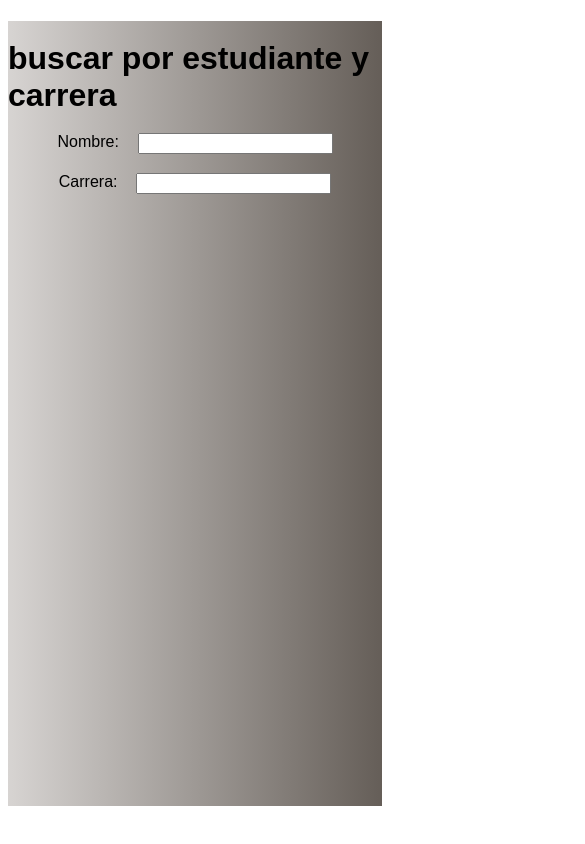
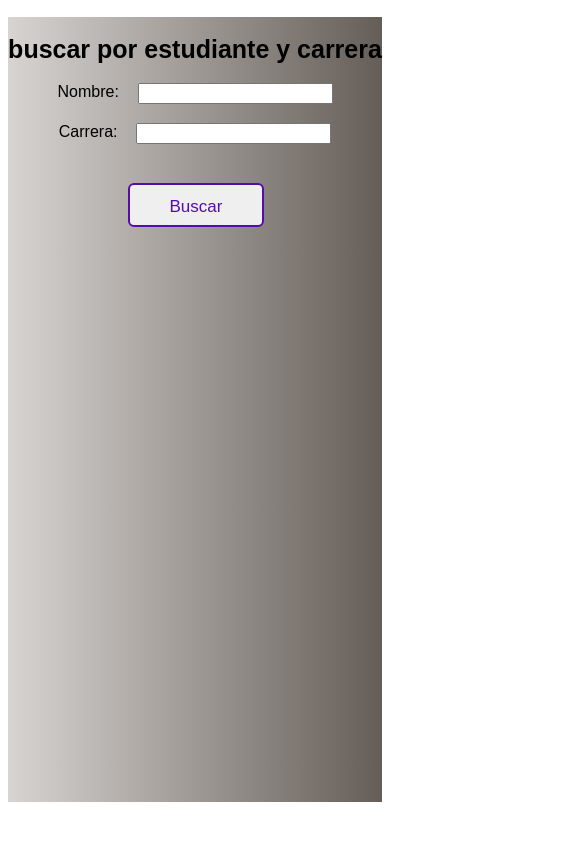
Before and after one commit to juanesGarcia/pruebasbanco-, a React (Vite) app: page / in a window 390 px wide. Shown: the top 844 px of the page, 585 px wide, since content can reach past the window. Built offline with nearby package versions, Linux system fonts and the light colour scheme; a web font is replaced by a local one.

Commit message:
agregando css para responsive

```diff
--- a/src/screens/App.css
+++ b/src/screens/App.css
@@ -114,3 +114,43 @@ button {
     margin-top: 10%;
     padding-bottom: 20%;
   }
+
+  .info{
+    display: flex;
+    justify-content: center;
+  }
+
+  .calificacion{
+    margin-left: 5%;
+  }
+  #calificacionPsicotecnica{
+    margin-left: 5%;
+  }
+  #calificacionLogica{
+    margin-left: 5%;
+  }
+  @media (max-width: 800px){
+    .button-borders{
+
+    margin-left: 100px;
+}
+
+.par{
+  display: flex;
+  justify-content: center;
+  margin-bottom: 5%;
+  padding-top: 5%;
+  font-size: 25px;
+}
+.calificacion{
+  margin-top: 20%;
+  margin-left: 2%;
+}
+.estudiante{
+  padding-left: 30%;
+}
+.ganador{
+  padding-left: 30%;
+}
+
+}
--- a/src/screens/Formulario.jsx
+++ b/src/screens/Formulario.jsx
@@ -103,10 +103,10 @@ function Formulario() {
         <div class="button-borders">
         <button>Buscar</button>
 </div>
-
-        {noEncontrado && <p className='no-result'>No se encontró ningún estudiante.</p>}
+       <div className='info'>
+       {noEncontrado && <p className='no-result'>No se encontró ningún estudiante.</p>}
         {estudianteEncontrado && (
-          <div>
+          <div clas>
             <h2>Estudiante encontrado:</h2>
             <p>
               <strong>Nombre:</strong> {estudianteEncontrado.nombre}<br />
@@ -121,7 +121,7 @@ function Formulario() {
         )}
 
         {estudianteEncontrado && estudianteEncontrado.estadoSeleccion !== 'Inactivo' && (
-          <div>
+          <div className='calificacion'>
             {estudianteEncontrado.calificacionesEnviadas.includes('psicotecnica') ? (
               <p>Calificación Psicotécnica: {estudianteEncontrado.calificacionPsicotecnica}</p>
             ) : (
@@ -160,6 +160,9 @@ function Formulario() {
 
           </div>
         )}
+
+       </div>
+
       </form>
       {estudiantes.filter(estudiante =>
         estudiante.carrera.toLowerCase() === formData.carrera.toLowerCase() &&
```
